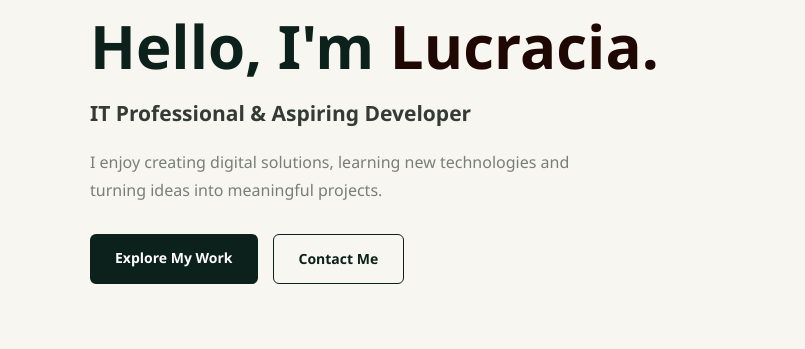
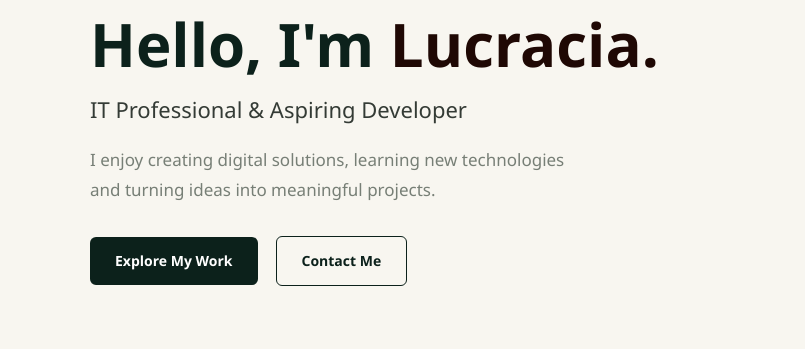
Before and after one commit to Lucracia93/earthy-portfolio, a plain HTML site: page index.html in a window 1280 px wide. Shown: the part 215-564 px from the top of the page, 0-805 px from the left. Drawn offline with Linux system fonts and the light colour scheme; a script that the page names is missing.

Commit message:
Update style.css

```diff
--- a/style.css
+++ b/style.css
@@ -166,20 +166,26 @@ a {
 }
 
 .hero h2 {
-    font-size: 21px;
-    margin-bottom: 18px;
+    font-size: 22px;
+    font-weight: 500;
+    margin-bottom: 20px;
+    color: var(--text dark);
+    line-height: 1.4;
 }
 
 .hero-description {
     color: var(--muted);
     max-width: 500px;
+    font-size: 17px;
+    line-height: 1.8;
     margin-bottom: 30px;
 }
-
 .hero-buttons {
     display: flex;
     flex-wrap: wrap;
-    gap: 15px;
+    align-items: center;
+    gap: 18px;
+    margin-top: 10px;
 }
 
 .btn {
```
